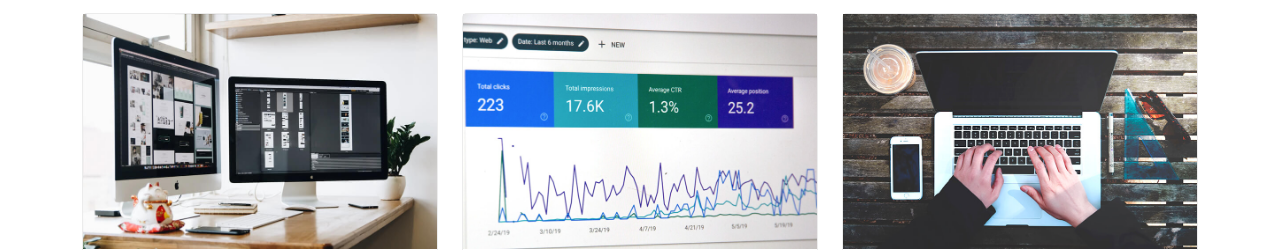
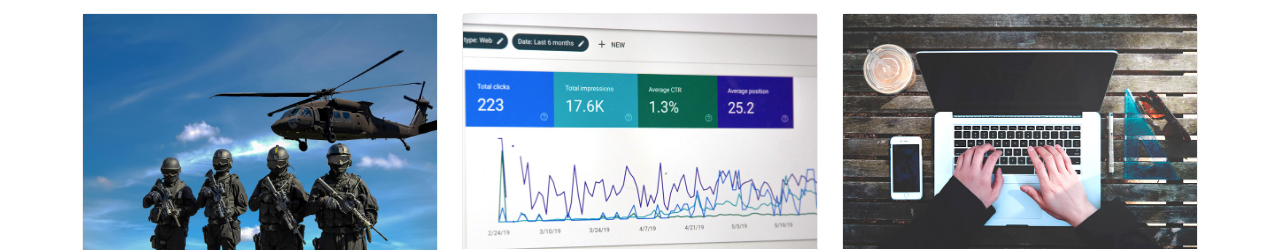
Before and after one commit to jkglobalitsolutionsweb1/Bharath-academy, a plain HTML site: page courses.html in a window 1280 px wide. Shown: the part 550-800 px from the top of the page. Drawn offline with nearby package versions, Linux system fonts and the light colour scheme.

Commit message:
changes Made

```diff
--- a/courses.html
+++ b/courses.html
@@ -101,7 +101,7 @@
 
           <div class="col-lg-4 col-md-6 d-flex align-items-stretch" data-aos="zoom-in" data-aos-delay="100">
             <div class="course-item">
-              <img src="assets/img/course-1.jpg" class="img-fluid" alt="...">
+              <img src="assets/img/crpf.jpg" class="img-fluid" alt="...">
               <div class="course-content">
                 <!-- <div class="d-flex justify-content-between align-items-center mb-3">
                   <p class="category">Web Development</p>
```
Also changed, not shown: about.html (+0 -14 lines), assets/img/crpf.jpg (added).
